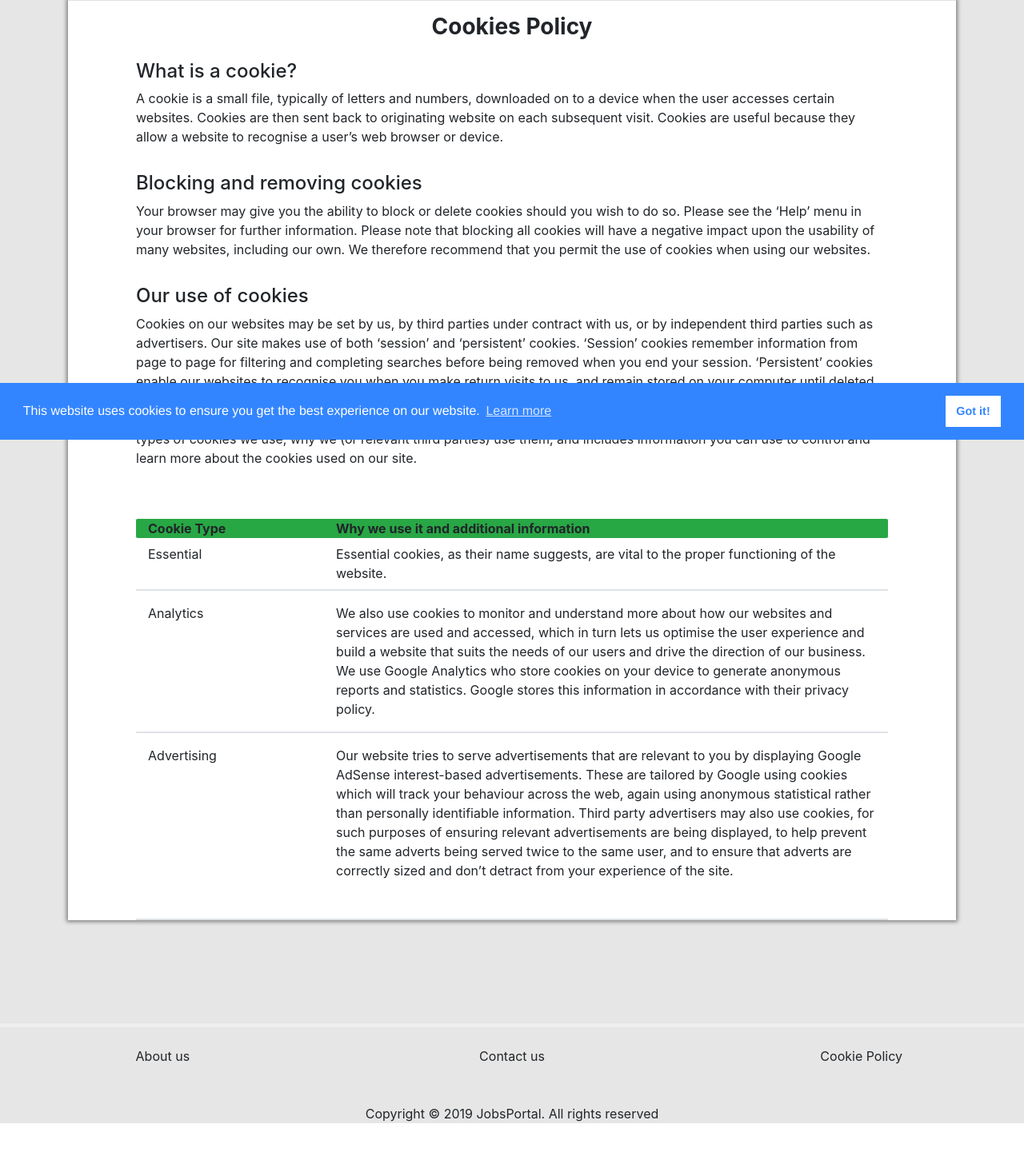
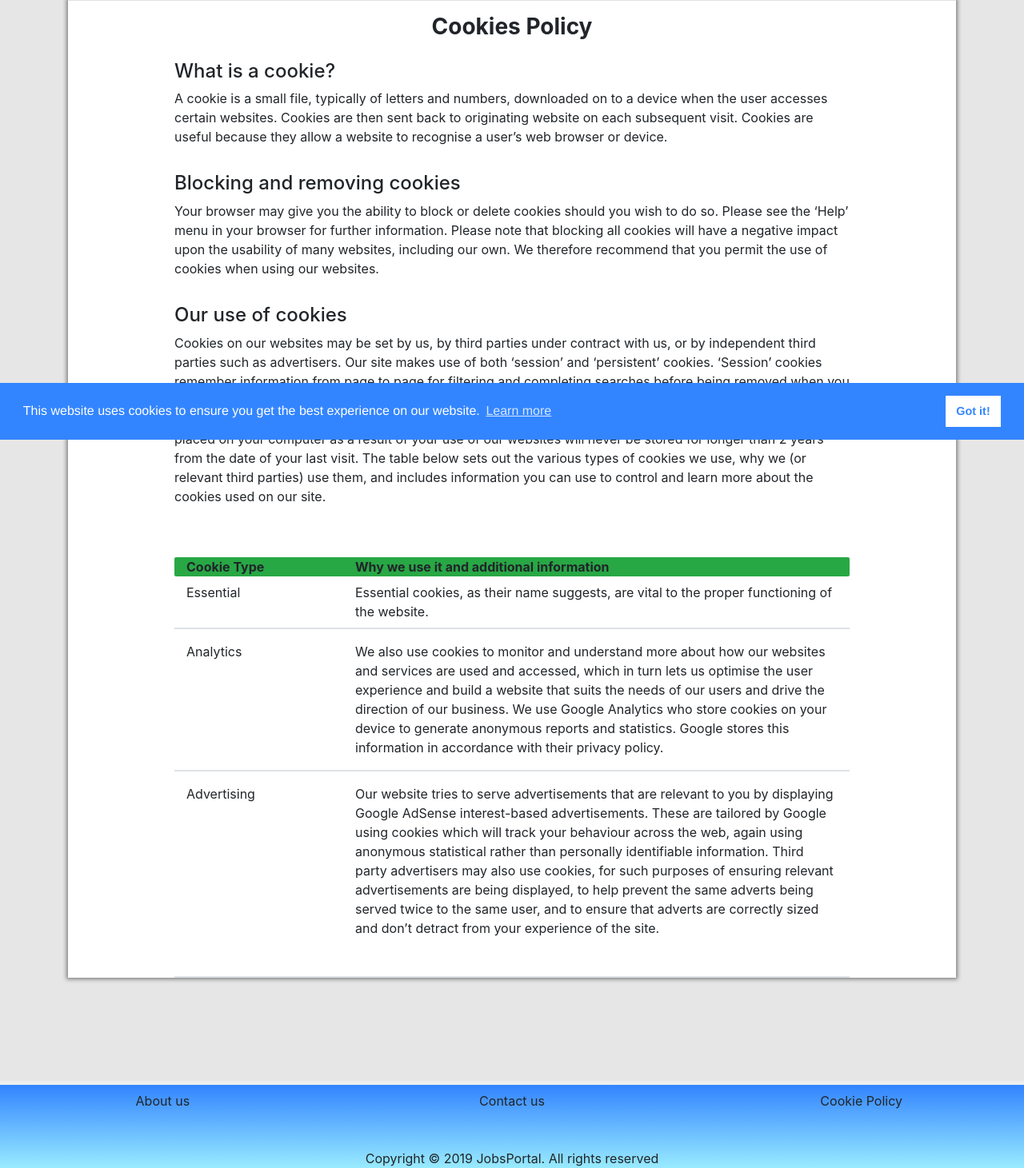
Before and after one commit to benito-gonzalez/jobscraper, a Django app: page /about/cookiepolicy in a window 1280 px wide. Shown: the part 250-1711 px from the top of the page at 80% size. Before the commit the page ends 1655 px from the top, so only its background shows below. Run offline with Django 3.2, Linux system fonts and the light colour scheme; some libraries are stand-ins or nearby versions.

Commit message:
Updated footer background color to match with header

```diff
--- a/job_scraper/static/custom.css
+++ b/job_scraper/static/custom.css
@@ -88,6 +88,7 @@ Footer
     border-top: 5px solid #eee;
     margin-top: 8em;
     text-align: center;
+    background: linear-gradient(to top, #99ebff 0%, #3385ff 99%);
 }
 
 /*
--- a/job_scraper/templates/base.html
+++ b/job_scraper/templates/base.html
@@ -99,9 +99,8 @@
 
 </div>
 
-<div class="footer">
-    <br/>
-    <div class="row">
+<div class="footer text-center">
+    <div class="row mt-2">
         <div class="col">
             About us
         </div>
--- a/job_scraper/templates/cookiepolicy.html
+++ b/job_scraper/templates/cookiepolicy.html
@@ -2,15 +2,18 @@
 {% load static %}
 
 {% block content %}
+    <div class="row">
+        <div class="col ml-2 mr-2 ml-lg-5 mr-lg-5">
             <div class="row mt-3">
-        <div class="col text-md-center">
+                <div class="col text-center">
                     <h3><strong>Cookies Policy</strong></h3>
                 </div>
             </div>
             <div class="row mt-3">
                 <h4>What is a cookie?</h4>
                 <p>
-            A cookie is a small file, typically of letters and numbers, downloaded on to a device when the user accesses certain websites. Cookies are then sent back to originating website on each
+                    A cookie is a small file, typically of letters and numbers, downloaded on to a device when the user accesses certain websites. Cookies are then sent back to originating website on
+                    each
                     subsequent
                     visit. Cookies are useful because they allow a website to recognise a user’s web browser or device.
                 </p>
@@ -18,7 +21,8 @@
             <div class="row mt-3">
                 <h4>Blocking and removing cookies</h4>
                 <p>
-            Your browser may give you the ability to block or delete cookies should you wish to do so. Please see the ‘Help’ menu in your browser for further information. Please note that blocking all
+                    Your browser may give you the ability to block or delete cookies should you wish to do so. Please see the ‘Help’ menu in your browser for further information. Please note that
+                    blocking all
                     cookies
                     will have a negative impact upon the usability of many websites, including our own. We therefore recommend that you permit the use of cookies when using our websites.
                 </p>
@@ -28,15 +32,18 @@
                 <p>
                     Cookies on our websites may be set by us, by third parties under contract with us, or by independent third parties such as advertisers.
 
-            Our site makes use of both ‘session’ and ‘persistent’ cookies. ‘Session’ cookies remember information from page to page for filtering and completing searches before being removed when you
+                    Our site makes use of both ‘session’ and ‘persistent’ cookies. ‘Session’ cookies remember information from page to page for filtering and completing searches before being removed
+                    when you
                     end
                     your
-            session. ‘Persistent’ cookies enable our websites to recognise you when you make return visits to us, and remain stored on your computer until deleted, or until they reach a specified
+                    session. ‘Persistent’ cookies enable our websites to recognise you when you make return visits to us, and remain stored on your computer until deleted, or until they reach a
+                    specified
                     expiry
                     date.
                     Persistent cookies placed on your computer as a result of your use of our websites will never be stored for longer than 2 years from the date of your last visit.
 
-            The table below sets out the various types of cookies we use, why we (or relevant third parties) use them, and includes information you can use to control and learn more about the cookies
+                    The table below sets out the various types of cookies we use, why we (or relevant third parties) use them, and includes information you can use to control and learn more about the
+                    cookies
                     used
                     on
                     our site.
@@ -74,12 +81,17 @@
                     Advertising
                 </div>
                 <div class="col-9 mb-5">
-            Our website tries to serve advertisements that are relevant to you by displaying Google AdSense interest-based advertisements. These are tailored by Google using cookies which will track
+                    Our website tries to serve advertisements that are relevant to you by displaying Google AdSense interest-based advertisements. These are tailored by Google using cookies which will
+                    track
                     your behaviour across the web, again using anonymous statistical rather than personally identifiable information. Third party advertisers may also use cookies, for such purposes of
-            ensuring relevant advertisements are being displayed, to help prevent the same adverts being served twice to the same user, and to ensure that adverts are correctly sized and don’t detract
+                    ensuring relevant advertisements are being displayed, to help prevent the same adverts being served twice to the same user, and to ensure that adverts are correctly sized and don’t
+                    detract
                     from your experience of the site.
+                </div>
+            </div>
         </div>
     </div>
 
 
+
 {% endblock %}
--- a/job_scraper/templates/index.html
+++ b/job_scraper/templates/index.html
@@ -24,7 +24,7 @@
                 {% endif %}
                 -->
                 <div class="col-md-2 d-none d-md-block text-lg-right job-logo">
-                    <a href="?search= {{ job.company.name }}"><img src="{{ job.company.logo.url }}" width="80px" height="auto" alt="{{ job.company.name }}"></a>
+                    <a href="?search={{ job.company.name }}"><img src="{{ job.company.logo.url }}" width="80px" height="auto" alt="{{ job.company.name }}"></a>
                 </div>
 
                 <div class="col-12 col-md-10">
@@ -79,7 +79,7 @@
                         </div>
 
                         <div class="col-6 d-md-none justify-content-center align-self-center">
-                            <a href="?search= {{ job.company.name }}"><img class="logo-img-mobile" src="{{ job.company.logo.url }}" alt="{{ job.company.name }}"></a>
+                            <a href="?search={{ job.company.name }}"><img class="logo-img-mobile" src="{{ job.company.logo.url }}" alt="{{ job.company.name }}"></a>
                         </div>
 
                     </div>
```
Lines whose indentation alone changed are shown as unchanged.
